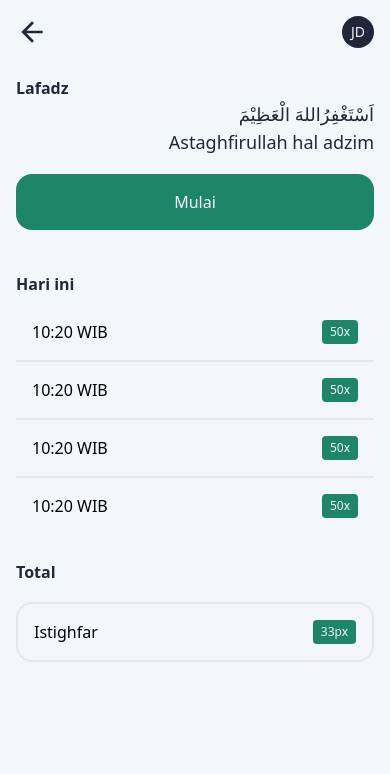
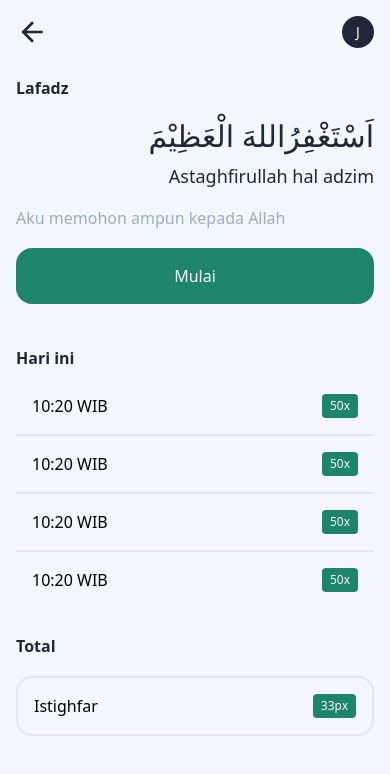
Before and after one commit to CandraJengger/go-dzikir, a React (Create React App) app: page /tab-dzikir/1 in a window 390 px wide. Shown: the top 774 px of the page. Built offline with nearby package versions, Linux system fonts and the light colour scheme; the HTML template or start-up script is replaced by a standard one.

Commit message:
Update Layout, responsive with params

```diff
--- a/src/App.js
+++ b/src/App.js
@@ -14,7 +14,7 @@ function App() {
         <Route path="/home">
           <HomePage />
         </Route>
-        <Route path="/tab-dzikir">
+        <Route path="/tab-dzikir/:id">
           <TabDzikirPage />
         </Route>
       </Switch>
--- a/src/components/atoms/Text/text.variant.js
+++ b/src/components/atoms/Text/text.variant.js
@@ -6,6 +6,7 @@ const variants = {
   label: 'text-secondary font-bold text-base',
   'text-grey': `text-label text-base`,
   'text-dark': 'text-secondary text-lg',
+  'text-arabic': 'text-secondary text-3xl',
   tiny: 'text-xs text-primary',
   'dash-title': 'text-background font-medium text-lg',
   'dash-body': 'text-background font-bold text-3xl py-1',
--- a/src/components/moleculs/AppBar/index.js
+++ b/src/components/moleculs/AppBar/index.js
@@ -1,7 +1,20 @@
-import React from 'react';
+import React, { useEffect, useState } from 'react';
 import ArrowBack from '../../../assets/images/arrow_back.svg';
 
 const AppBar = ({ name = 'JD', withBackIcon, onBack, onClickImage }) => {
+  const [alias, setAlias] = useState('');
+
+  useEffect(() => {
+    const nameSplit = name.split(' ');
+    if (nameSplit.length > 2) {
+      setAlias(nameSplit[0]?.substring(0, 1) + nameSplit[2]?.substring(0, 1));
+    } else if (nameSplit.length === 2) {
+      setAlias(nameSplit[0]?.substring(0, 1) + nameSplit[1]?.substring(0, 1));
+    } else {
+      setAlias(nameSplit[0]?.substring(0, 1));
+    }
+  }, [name]);
+
   return (
     <div
       className={
@@ -19,7 +32,7 @@ const AppBar = ({ name = 'JD', withBackIcon, onBack, onClickImage }) => {
         className="w-8 h-8 flex justify-center items-center text-sm bg-secondary text-background rounded-full"
         onClick={onClickImage}
       >
-        {name}
+        {alias.toUpperCase()}
       </span>
     </div>
   );
--- a/src/components/moleculs/TabCount/index.js
+++ b/src/components/moleculs/TabCount/index.js
@@ -7,7 +7,7 @@ const TabCount = ({ open = false, count, onTab }) => {
   return (
     <div
       onClick={onTab}
-      className={`w-full h-3/4 bg-primary fixed ${isOpen} left-0 right-0 rounded-t-3xl pt-12 duration-300 text-center`}
+      className={`w-full h-4/6 bg-primary fixed ${isOpen} left-0 right-0 rounded-t-3xl pt-12 duration-300 text-center`}
     >
       <Text text="Tekan untuk menghitung" variant="superTitle-white" />
       <Gap height="100px" width="10px" />
--- a/src/index.css
+++ b/src/index.css
@@ -6,6 +6,10 @@
   input::placeholder {
     @apply text-accent;
   }
+
+  html {
+    scroll-behavior: smooth;
+  }
 }
 
 @layer components {
--- a/src/pages/Home/index.js
+++ b/src/pages/Home/index.js
@@ -1,4 +1,4 @@
-import React, { useState } from 'react';
+import React, { useEffect, useState } from 'react';
 import { useHistory } from 'react-router-dom';
 import {
   AppBar,
@@ -12,12 +12,14 @@ import {
   Text,
 } from '../../components';
 import DashboardImage from '../../assets/images/dashboard.png';
+import HijabVector from '../../assets/images/hijab.png';
 
 const HomePage = () => {
   const history = useHistory();
 
   const [openModalUsername, setOpenModalUsername] = useState(false);
   const [openModalRecent, setOpenModalRecent] = useState(false);
+  const [openModalWelcome, setOpenModalWelcome] = useState(true);
   const [userName, setUserName] = useState('Fulan');
 
   const handleToggleModalUsername = () =>
@@ -25,16 +27,22 @@ const HomePage = () => {
   const handleToggleModalRecent = () => setOpenModalRecent(!openModalRecent);
   const handleChangeUsername = (e) => setUserName(e.target.value);
 
+  useEffect(() => {
+    // set window
+    window.scrollTo(0, 0);
+  }, []);
+
   return (
     <PlainLayout>
       <AppBar
+        name={userName}
         onClickImage={() => {
           handleToggleModalUsername();
         }}
       />
 
       <Text as="h1" variant="text-grey" text="Assalamu'alaikum," />
-      <Text as="h2" variant="title" text="Fulan bin fulan" />
+      <Text as="h2" variant="title" text={userName} />
       <Gap height="32px" width="10px" />
 
       <section className="block relative">
@@ -73,42 +81,42 @@ const HomePage = () => {
             <Button
               variant="secondary"
               text="Istighfar"
-              onClick={() => history.push('/tab-dzikir')}
+              onClick={() => history.push('/tab-dzikir/1')}
             />
           </div>
           <div className="col-start-5 col-end-7">
             <Button
               variant="secondary"
               text="Tahmid"
-              onClick={() => history.push('/tab-dzikir')}
+              onClick={() => history.push('/tab-dzikir/2')}
             />
           </div>
           <div className="col-start-1 col-end-3">
             <Button
               variant="secondary"
               text="Takbir"
-              onClick={() => history.push('/tab-dzikir')}
+              onClick={() => history.push('/tab-dzikir/5')}
             />
           </div>
           <div className="col-start-3 col-end-5">
             <Button
               variant="secondary"
               text="Tahlil"
-              onClick={() => history.push('/tab-dzikir')}
+              onClick={() => history.push('/tab-dzikir/4')}
             />
           </div>
           <div className="col-start-5 col-end-7">
             <Button
               variant="secondary"
               text="Tasbih"
-              onClick={() => history.push('/tab-dzikir')}
+              onClick={() => history.push('/tab-dzikir/3')}
             />
           </div>
           <div className="col-start-1 col-end-6">
             <Button
               variant="secondary"
               text="Subhanallah walhamdulillah"
-              onClick={() => history.push('/tab-dzikir')}
+              onClick={() => history.push('/tab-dzikir/6')}
             />
           </div>
         </div>
@@ -123,6 +131,17 @@ const HomePage = () => {
           value={userName}
           onChange={handleChangeUsername}
         />
+      </Modal>
+
+      {/* Welcome */}
+      <Modal
+        onToggle={() => setOpenModalWelcome(false)}
+        open={openModalWelcome}
+      >
+        <div className="mx-auto mb-4" style={{ maxWidth: '400px' }}>
+          <img src={HijabVector} alt="Ilustrasi jangan lupa dzikir" />
+        </div>
+        <Button text="Ok" onClick={() => setOpenModalWelcome(false)} />
       </Modal>
 
       {/* List recent read */}
--- a/src/pages/TabDzikir/index.js
+++ b/src/pages/TabDzikir/index.js
@@ -1,5 +1,6 @@
-import React, { useState } from 'react';
+import React, { useEffect, useState } from 'react';
 import { useHistory } from 'react-router-dom';
+import { withRouter } from 'react-router';
 import {
   AppBar,
   Button,
@@ -10,12 +11,18 @@ import {
   TabCount,
   Text,
 } from '../../components';
+import data from '../../data';
 
-const TabDzikirPage = () => {
+const TabDzikirPage = ({
+  match: {
+    params: { id },
+  },
+}) => {
   const history = useHistory();
 
   const [open, setOpen] = useState(false);
   const [count, setCount] = useState(0);
+  const [lafadz, setLafadz] = useState({});
 
   const handleToggleTabCount = () => {
     setOpen(!open);
@@ -23,17 +30,27 @@ const TabDzikirPage = () => {
   };
   const handleIncrement = () => setCount((prevCount) => prevCount + 1);
 
+  useEffect(() => {
+    const filter = data.filter((item) => parseInt(id) === item.id);
+    setLafadz(filter[0]);
+
+    // set window
+    window.scrollTo(0, 0);
+  }, [id]);
+
   return (
     <PlainLayout>
       <AppBar withBackIcon onBack={() => history.push('/home')} />
 
       <section onClick={handleToggleTabCount}>
         <Text variant="label" text="Lafadz" />
-
-        <div className="text-right">
-          <Text variant="text-dark" text="اَسْتَغْفِرُاللهَ الْعَظِيْمَ" />
-          <Text variant="text-dark" text="Astaghfirullah hal adzim" />
+        <Gap height="18px" width="20px" />
+        <div className="text-right mb-4">
+          <Text variant="text-arabic" text={lafadz?.arabic} />
+          <Gap height="8px" width="20px" />
+          <Text variant="text-dark" text={lafadz?.arabic_read} />
         </div>
+        <Text variant="text-grey" text={lafadz?.translation} />
 
         <Gap height="18px" width="20px" />
 
@@ -94,4 +111,4 @@ const TabDzikirPage = () => {
   );
 };
 
-export default TabDzikirPage;
+export default withRouter(TabDzikirPage);
```
